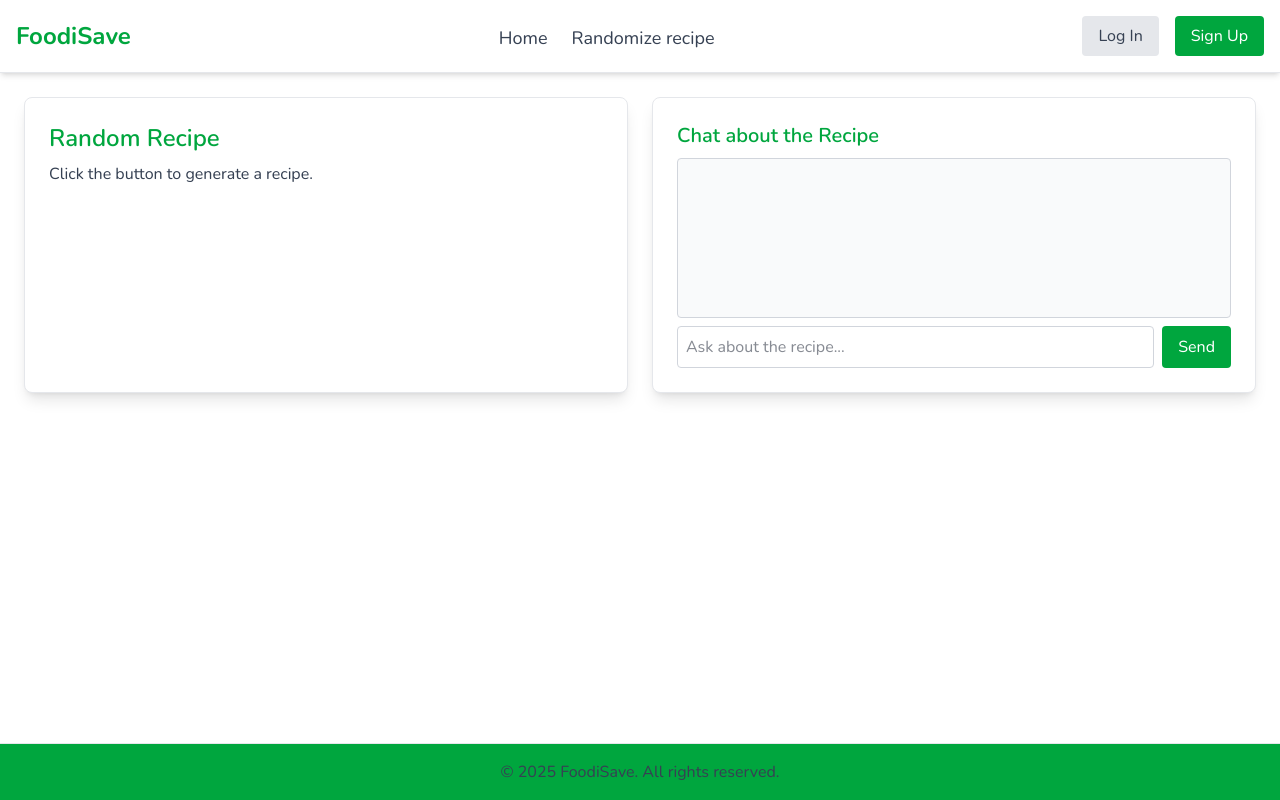
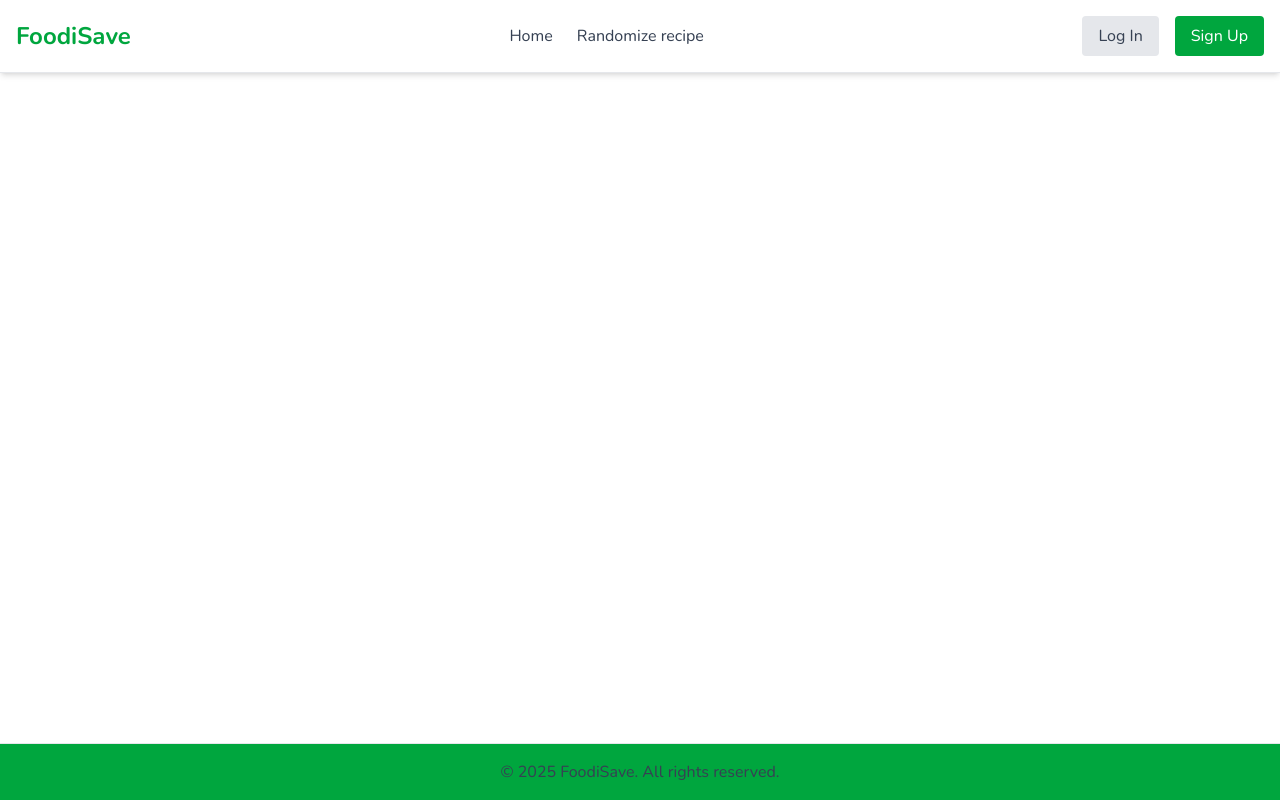
Before and after one commit to Marcus-we/FoodiSave, a React (Vite) app: page / in a window 1280 px wide. Built offline with nearby package versions, Linux system fonts and the light colour scheme.

Commit message:
added to recipepage

```diff
--- /dev/null
+++ b/src/components/AiCard.jsx
@@ -0,0 +1,31 @@
+import React from 'react'
+
+export default function AiCard() {
+  return (
+    <>
+
+        <section className="nunito container mx-auto p-6 pl-10 pr-10 mb-20 h-128 flex-grow grid grid-cols-1 md:grid-cols-2 gap-6">
+                <div id="recipe-container" className="bg-white p-6 shadow-lg rounded-lg border border-gray-200">
+                    <h2 className="text-2xl font-semibold text-green-600">Instructions</h2>
+                    <ol className='p-2 list-inside'>
+                        <li>Lorem ipsum dolor sit amet consectetur adipisicing elit. Molestias modi quos magnam alias obcaecati nihil commodi dignissimos nobis aspernatur quis?</li>
+                        <li>Lorem ipsum dolor sit amet consectetur adipisicing elit. Temporibus molestias saepe neque commodi sed maxime doloribus ex? Mollitia, autem! Ipsam.</li>
+                        <li>Lorem ipsum dolor, sit amet consectetur adipisicing elit. Nesciunt, voluptatum!</li>
+                        <li>Lorem, ipsum dolor sit amet consectetur adipisicing elit. Laboriosam quibusdam cupiditate ipsam aut quae molestiae.</li>
+                    </ol>
+                </div>
+
+
+            <div className="nunito bg-white p-6 shadow-lg rounded-lg border border-gray-200">
+                <h2 className="text-xl font-semibold text-green-600">Chat with AI for help</h2>
+                <div className="h-82 overflow-auto p-2 border border-gray-300 rounded mt-2 bg-gray-50"></div>
+                <div className="flex mt-2">
+                    <input type="text" className="flex-1 p-2 border border-gray-300 rounded" placeholder="Ask about the recipe..."/>
+                    <button id="send-chat" className="bg-green-600 text-white px-4 py-2 rounded ml-2 hover:bg-green-700">Send</button>
+                </div>
+            </div>
+        </section>
+
+    </>
+  )
+}
--- a/src/components/RecipeCard.jsx
+++ b/src/components/RecipeCard.jsx
@@ -2,10 +2,11 @@ import React from 'react'
 import FoodImage from "../assets/Food.png";
 
 
-export default function RecipeCard() {
+
+export default function RecipeCard( {setShow } ) {
   return (
     <>
-        <main className="container mx-auto pb-28 pl-10 pr-10 flex-grow nunito">
+        <main className="container mx-auto pl-10 pr-10 flex-grow nunito">
          <div className="grid md:grid-cols-2 shadow-lg p-10 rounded bg-white">
 
             <div className='order-2 md:order-1'>
@@ -34,7 +35,7 @@ export default function RecipeCard() {
                 </ol>
 
 
-                <button className="ml-20 bg-green-600 text-gray-700 px-4 py-2 rounded hover:bg-gray-300 w-48 mx-auto mt-24">
+                <button onClick={() => setShow(true)} className="ml-20 bg-green-600 text-white px-4 py-2 rounded hover:bg-gray-300 w-48 mx-auto mt-24">
                 Cook this recipe
                 </button>
             </div>
--- a/src/index.css
+++ b/src/index.css
@@ -12,7 +12,7 @@ body {
   @apply flex flex-col min-h-screen relative bg-white text-gray-900
 }
 
-li {
+ol li {
   @apply pt-1 text-lg list-disc list-inside
 
 }
@@ -20,3 +20,8 @@ li {
 .no-bullet {
   @apply list-none
 }
+
+.list-number {
+  @apply list-disc
+
+}
--- a/src/pages/HomePage.jsx
+++ b/src/pages/HomePage.jsx
@@ -9,25 +9,6 @@ export default function HomePage() {
 
         <Header/>
 
-            <main className="nunito container mx-auto p-6 flex-grow grid grid-cols-1 md:grid-cols-2 gap-6">
-                <div id="recipe-container" className="bg-white p-6 shadow-lg rounded-lg border border-gray-200">
-                    <h2 className="text-2xl font-semibold text-green-600">Random Recipe</h2>
-                    <p id="recipe-details" className="mt-2 text-gray-700">Click the button to generate a recipe.</p>
-                </div>
-
-
-            <div className="nunito bg-white p-6 shadow-lg rounded-lg border border-gray-200">
-                <h2 className="text-xl font-semibold text-green-600">Chat about the Recipe</h2>
-                <div id="chat-box" className="h-40 overflow-auto p-2 border border-gray-300 rounded mt-2 bg-gray-50"></div>
-                <div className="flex mt-2">
-                    <input type="text" id="chat-input" className="flex-1 p-2 border border-gray-300 rounded" placeholder="Ask about the recipe..."/>
-                    <button id="send-chat" className="bg-green-600 text-white px-4 py-2 rounded ml-2 hover:bg-green-700">Send</button>
-                </div>
-            </div>
-        </main>
-
-
-
 
         <Footer/>
 
--- a/src/pages/RecipePage.jsx
+++ b/src/pages/RecipePage.jsx
@@ -3,23 +3,29 @@ import Header from '../components/Header'
 import Footer from '../components/Footer'
 import RecipeCard from '../components/RecipeCard'
 import { classNames } from '../utils'
+import AiCard from '../components/AiCard'
 
 export default function RecipePage() {
     const [newRecipe, setNewRecipe] = useState(false)
+    const [aiCard, setAiCard] = useState(false)
+
 
 
   return (
     <>
         <Header/>
 
-            <section class="bg-gray-100 py-12 text-center nunito">
+            <section class="bg-gray-50 py-12 text-center nunito">
                 <h2 className="text-4xl font-semibold text-gray-900">Find Your Next Favorite Recipe</h2>
                 <p className="text-gray-600 mt-2">Generate a random recipe and chat with AI for cooking tips!</p>
                 <button onClick={() => setNewRecipe(true)} className="mt-4 bg-green-600 text-white px-6 py-3 rounded hover:bg-green-700">Get Recipe</button>
             </section>
 
 
-            <div className={classNames(newRecipe === false && "hidden")}><RecipeCard/></div>
+            <div className={classNames(newRecipe === false && "hidden")}><RecipeCard setShow={setAiCard} /></div>
+
+
+            <div className={classNames(aiCard === false && "hidden")}><AiCard/></div>
 
         <Footer/>
 
```
